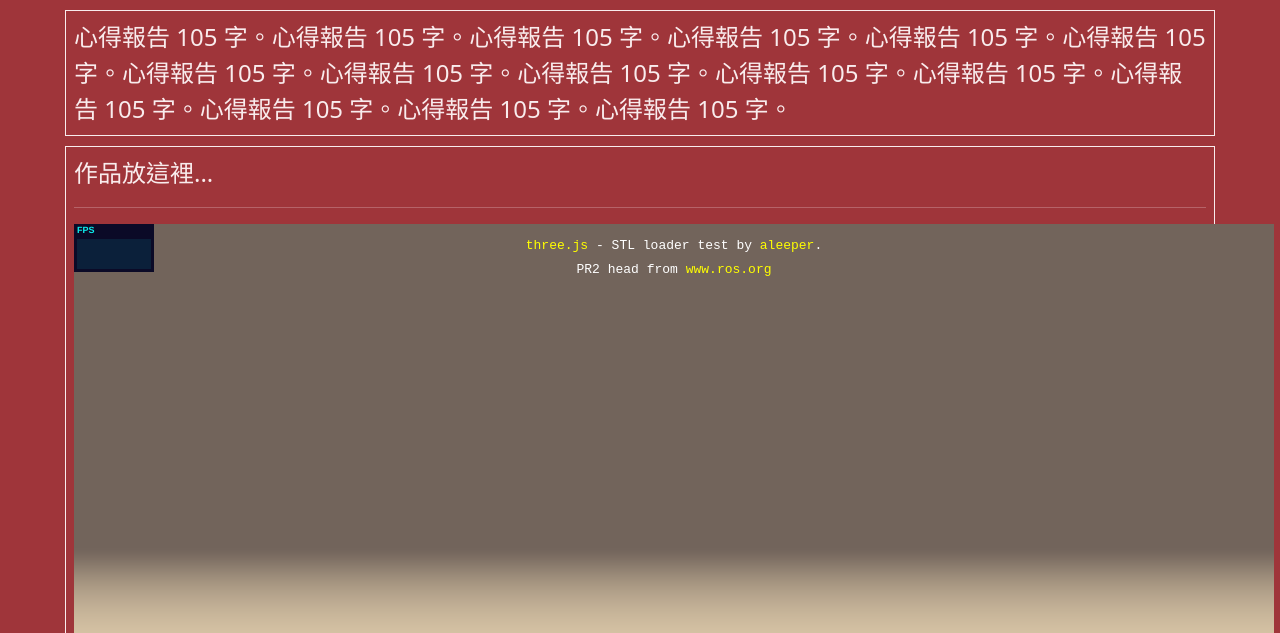
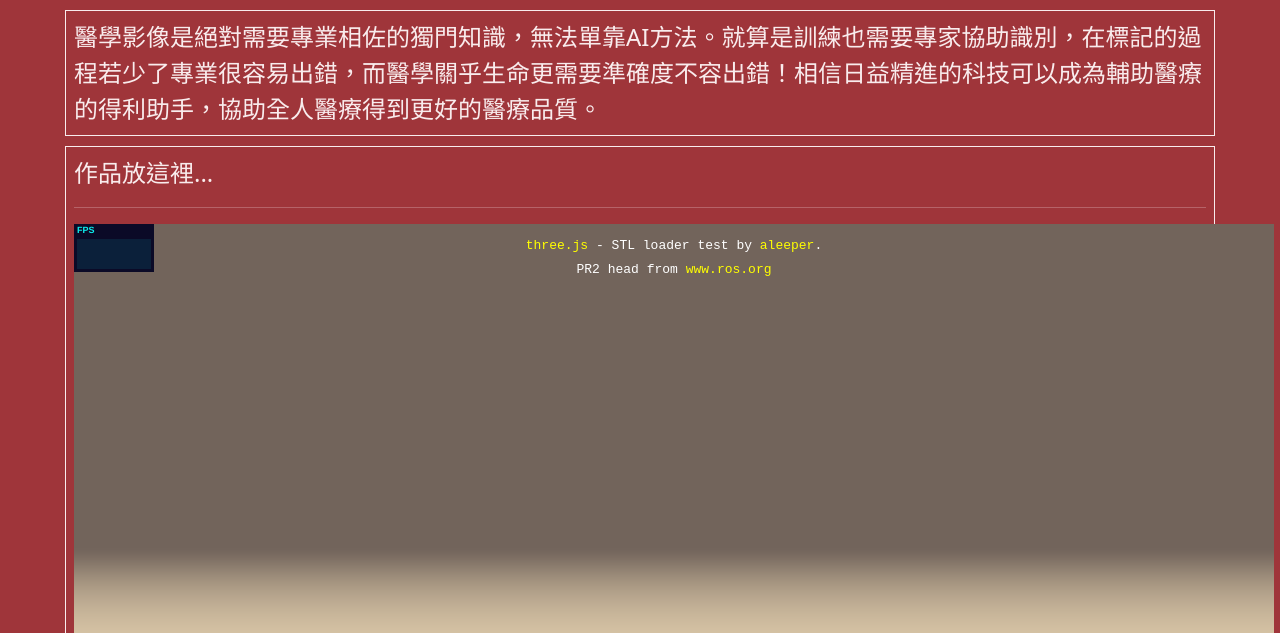
Before and after one commit to JamieTzu/pr2023f, a plain HTML site: page hw02/index.html in a window 1280 px wide. Shown: the part 167-800 px from the top of the page. Drawn offline with nearby package versions, Linux system fonts and the light colour scheme; no server answers.

Commit message:
Update index.html

```diff
--- a/hw02/index.html
+++ b/hw02/index.html
@@ -150,7 +150,7 @@
   <!-- ------------------------------------------------>
   <div class="row hw12">
     <div class="col-md-12 twenty">
-      心得報告 105 字。心得報告 105 字。心得報告 105 字。心得報告 105 字。心得報告 105 字。心得報告 105 字。心得報告 105 字。心得報告 105 字。心得報告 105 字。心得報告 105 字。心得報告 105 字。心得報告 105 字。心得報告 105 字。心得報告 105 字。心得報告 105 字。
+      醫學影像是絕對需要專業相佐的獨門知識，無法單靠AI方法。就算是訓練也需要專家協助識別，在標記的過程若少了專業很容易出錯，而醫學關乎生命更需要準確度不容出錯！相信日益精進的科技可以成為輔助醫療的得利助手，協助全人醫療得到更好的醫療品質。
     </div>
   </div>
 
```
